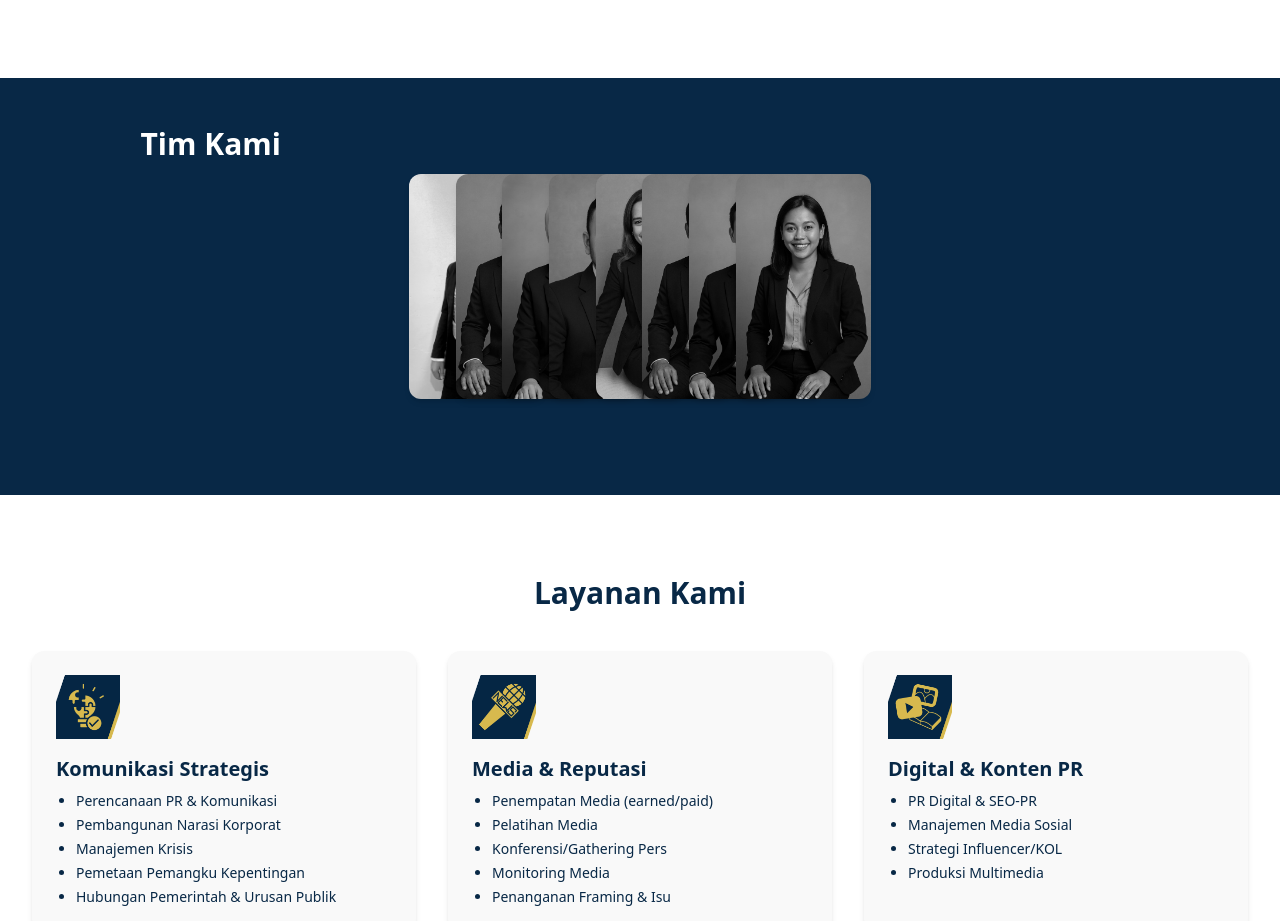
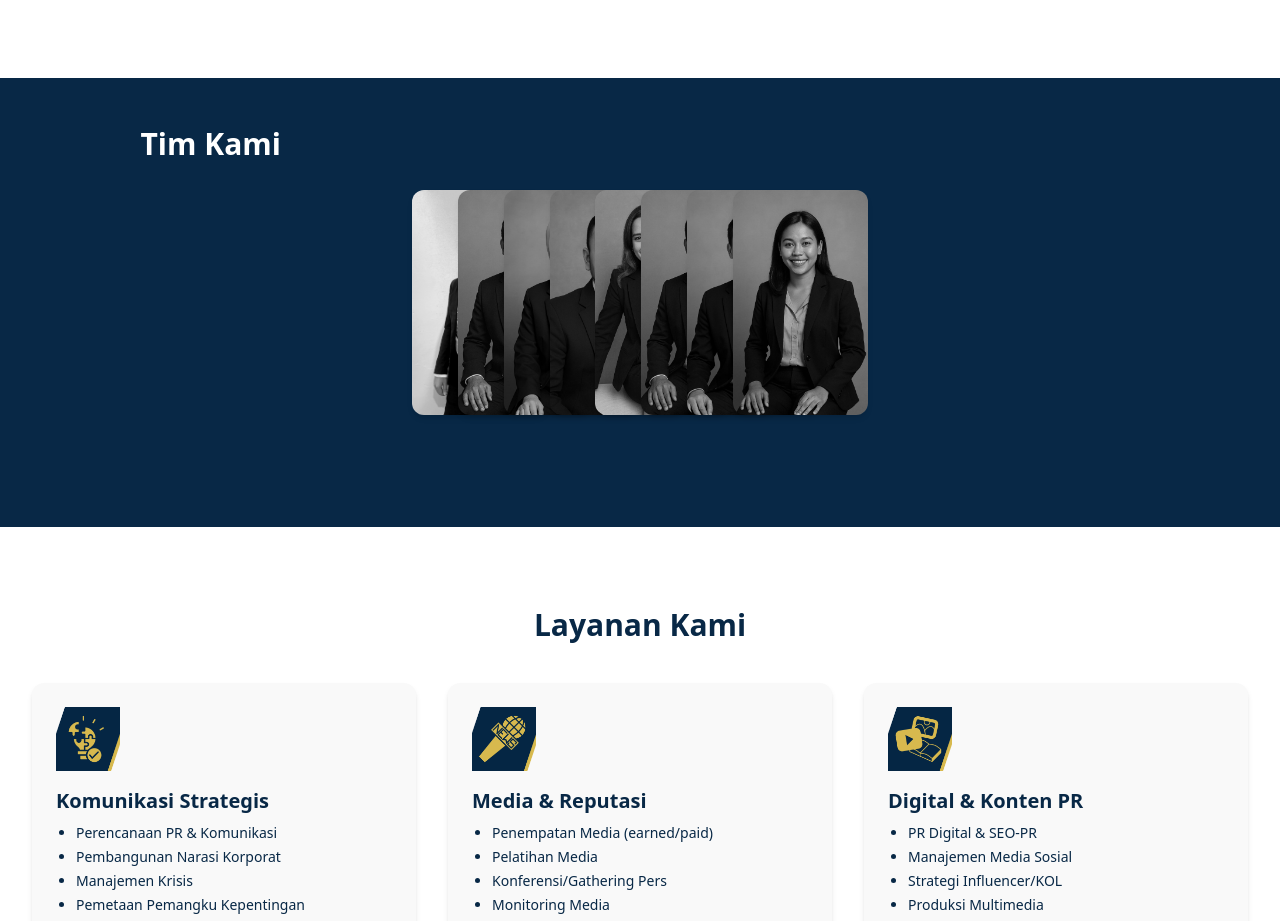
Before and after one commit to ProfAdri90/estetic-dinamis, a Next.js app: page / in a window 1280 px wide. Shown: the part 3450-4371 px from the top of the page. Built offline with nearby package versions, Linux system fonts and the light colour scheme.

Commit message:
Update OurTeams.jsx

```diff
--- a/components/OurTeams.jsx
+++ b/components/OurTeams.jsx
@@ -13,8 +13,8 @@ const teamMembers = [
 
 export default function OurTeams() {
   return (
-    <section id="our-team" className="scroll-mt-[140px] px-4 py-12 bg-[#082846]">
-      <div className="max-w-[1200px] mx-auto grid grid-cols-8 gap-4 place-items-center">
+    <section id="our-team" className="scroll-mt-[140px] px-4 py-16 bg-[#082846]">
+      <div className="max-w-[1200px] mx-auto grid grid-cols-8 gap-[10px] place-items-center">
         {teamMembers.map((member, index) => (
           <TeamCard
             key={index}
```
